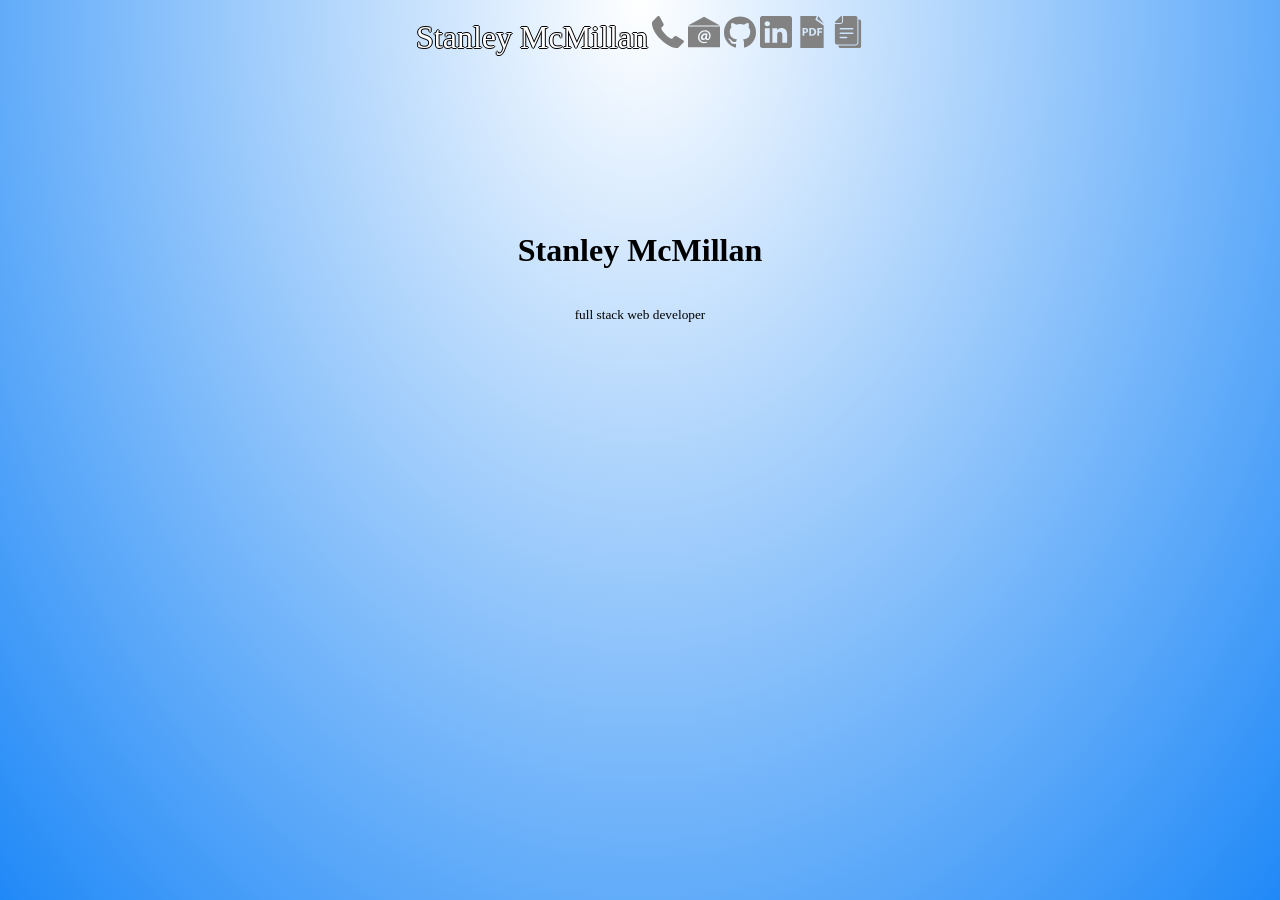
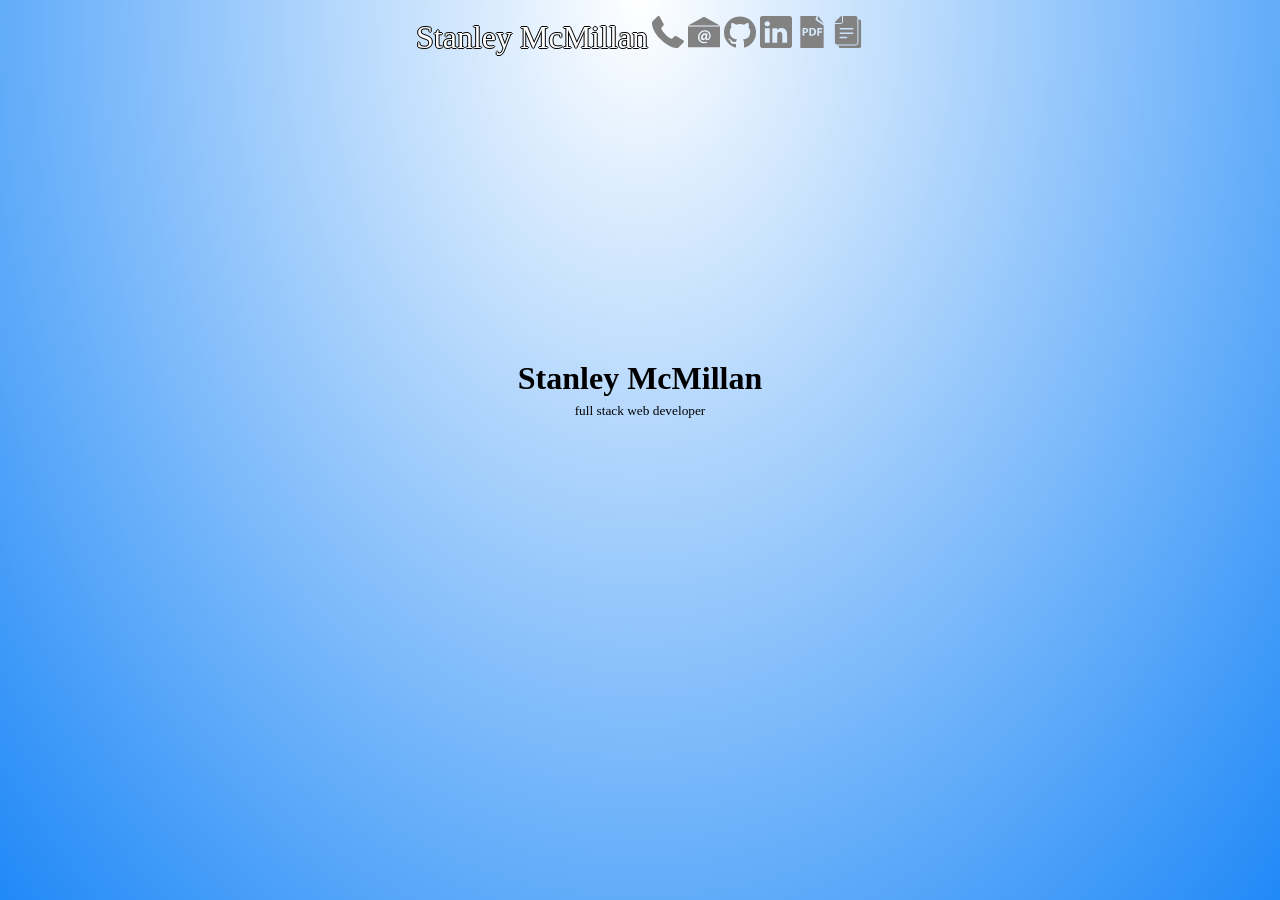
Before and after one commit to mcmillanator/dev-mcmillanator, a Jekyll site: the page built from index.html, in a window 1280 px wide and 900 px high. Built offline with Jekyll 4.4.1, drawn with Linux system fonts in a browser that asks for light colours; nearby versions of some CDN libraries.

Commit message:
fixed the anchors to account for the header

```diff
--- a/_sass/_base.scss
+++ b/_sass/_base.scss
@@ -27,11 +27,8 @@
 li {
   display: inline;
 }
-h1 {
-  margin: 1em 1em;
-}
-h2 {
-  margin: 1em 1em;
+h1, h2 {
+  margin: 0 1em;
 }
 img {
   width: 100%;
--- a/_sass/_header.scss
+++ b/_sass/_header.scss
@@ -5,7 +5,7 @@
   position: fixed;
   top: 0;
   z-index: 1;
-  max-height: 56px;
+  height: 56px;
   @media all and (max-width: $width-mobile) {
   }
 }
--- a/_sass/_layout.scss
+++ b/_sass/_layout.scss
@@ -20,16 +20,15 @@
 .about {
   height: 100vh;
   text-align: center;
-  // this padding prevents this div from becoming too small on devices which
-  // do not support vh
-  padding: 200px 0;
   background-image: radial-gradient(at top, rgba(255, 255, 255, 0.8), rgb(32, 137, 247));
+  overflow: hidden;
 }
 .about-info {
   -webkit-transition: left .5s;
   transition: left .5s;
   position: relative;
   left: 0;
+  top: 40vh;
 }
 .about-left {
   left: -100%;
@@ -39,10 +38,7 @@
 }
 .anchor {
   position: relative;
-  bottom: 110px;
-}
-.anchor-container {
-  position: absolute;
+  top: $header-offset;
 }
 .skills {
   @include background-svg("../assets/icons/code10.svg");
@@ -85,6 +81,7 @@
 }
 .contact {
   @include background-svg("../assets/icons/user77.svg");
+  height: 70vh;
 }
 .contact-list {
     margin: 2em;
--- a/_sass/_vars.scss
+++ b/_sass/_vars.scss
@@ -4,3 +4,4 @@
 $color-trans-grey:  rgba(136, 136, 136, .2);
 $color-trans-white: rgba(255, 255, 255, .5);
 $width-mobile: 500px;
+$header-offset: -56px;
--- a/index.html
+++ b/index.html
@@ -3,20 +3,18 @@
 ---
 
 <div class="about" id="about">
-  <div>
-    <h1 class="about-info" id="about-info">Stanley McMillan</h1>
-    <sub class="about-info" id="about-info-sub">full stack web developer</sub>
-  </div>
+  <h1 class="about-info" id="about-info">Stanley McMillan</h1>
+  <sub class="about-info" id="about-info-sub">full stack web developer</sub>
   <!-- <p>I am a full stack web developer.
     I graduated from The Iron Yard as a Ruby on Rails Engineer.
     There I learned both backend and front end engineering.
     Which includes Ruby, SQL, HTML5, CSS3, Javascript, and React.
   </p> -->
 </div>
-<a name="skills"></a>
 <div class="skills-placeholder" id="skills-placeholder">
 </div>
 <article class="skills container">
+  <a class="anchor" name="skill">&nbsp</a>
   <h2 class="skills-heading" id="skills">Skills</h2>
   <ul class="feature-icons skills-list" id="skills-list">
     <li class="fa fa-linux">Bash Scripting</li>
@@ -36,7 +34,7 @@
   </ul>
 </article>
 <article class="projects container">
-<a class="anchor" name="portfolio">&nbsp;</a>
+  <a class="anchor" name="portfolio">&nbsp</a>
   <h2 id="projects">Projects</h2>
   <section id="projects-section">
     <div class="col">
@@ -167,8 +165,8 @@
     </a>
   </section>
 </article>
-<a name="contact"></a>
 <article class="container contact">
+  <a class="anchor" name="contact">&nbsp</a>
   <h2>Contact</h2>
   <ul class="contact-list">
     <li>
```
Also changed, not shown: 3 other files.
